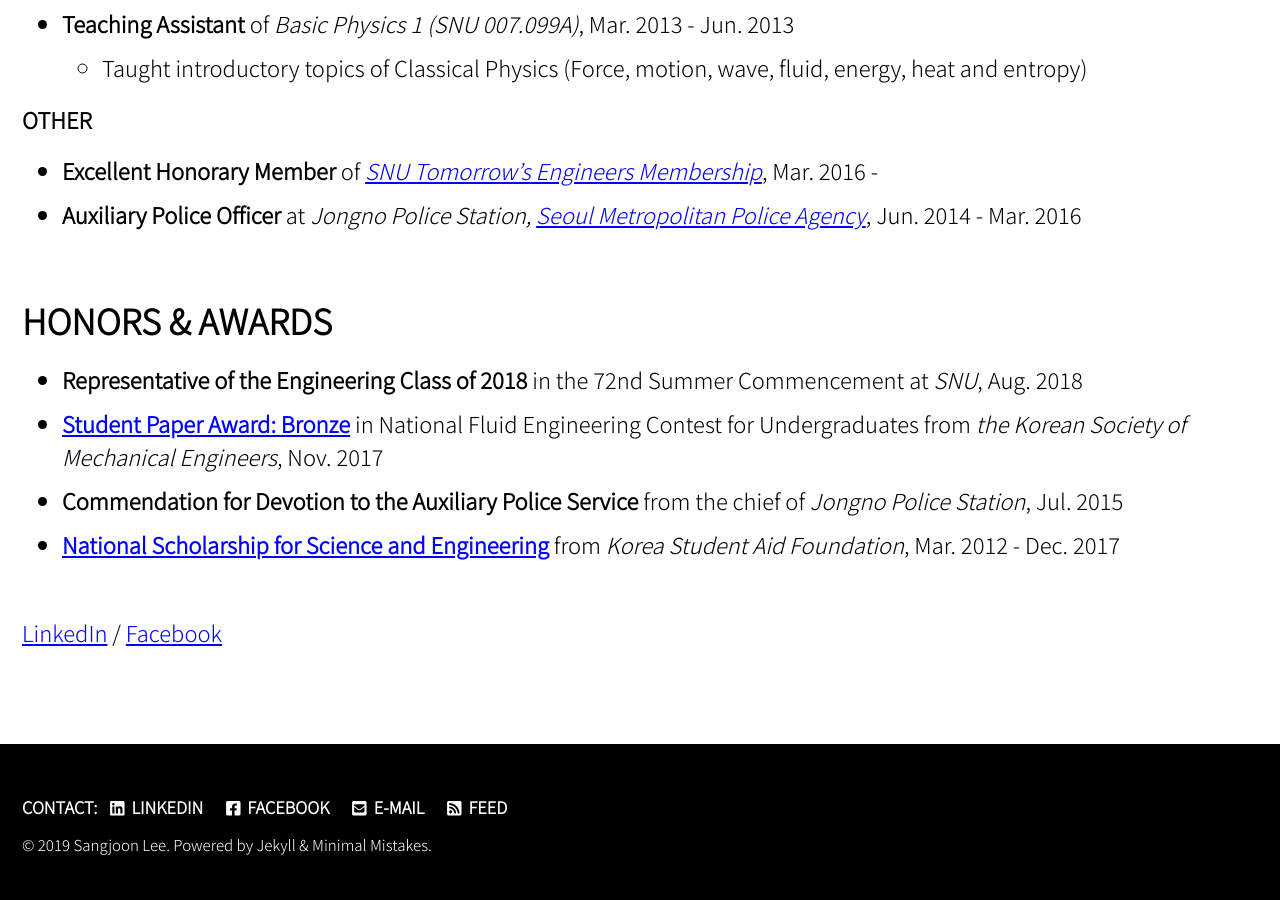
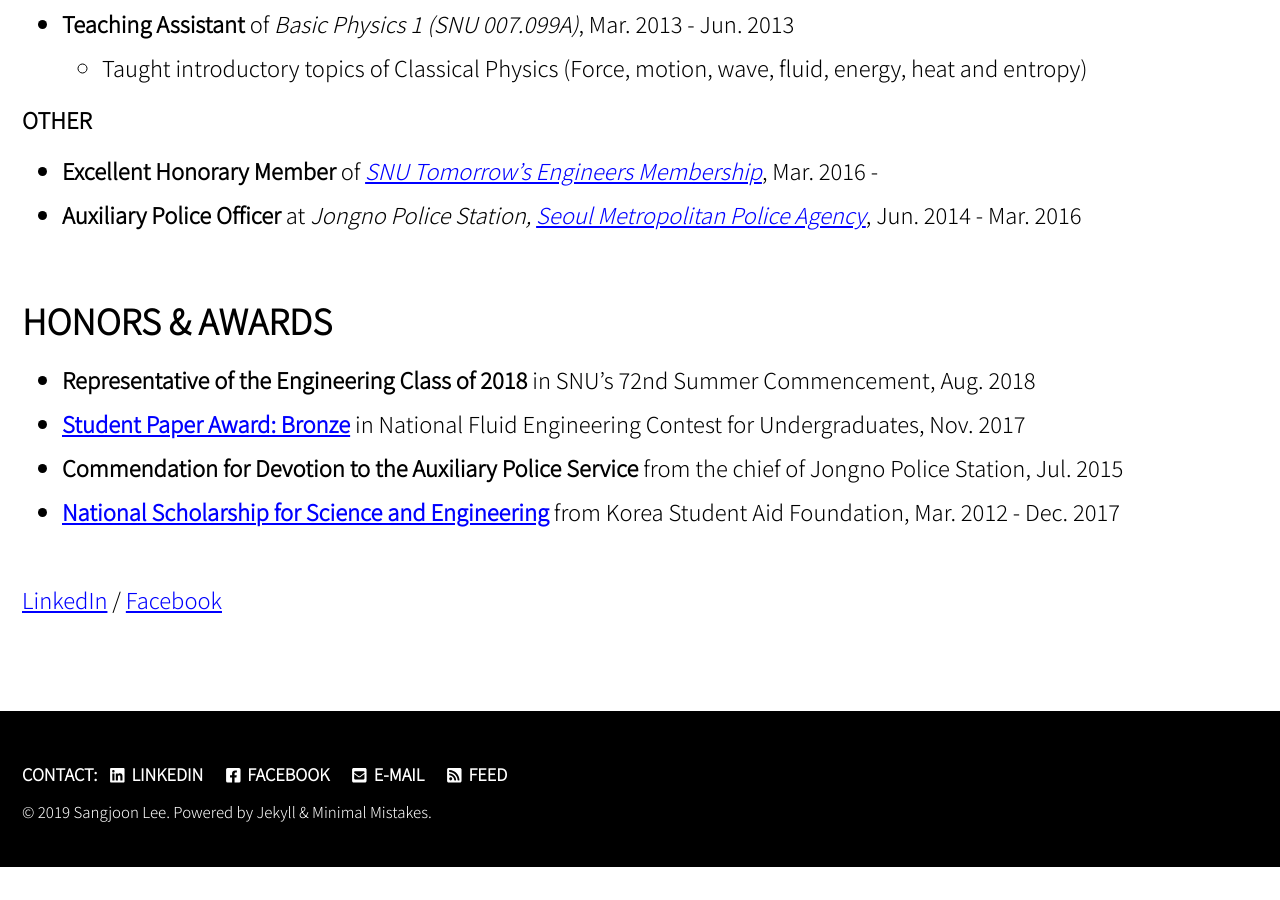
Before and after one commit to jun9303/jun9303.github.io, a Jekyll site: the page built from _pages/about.md, in a window 1280 px wide and 900 px high, scrolled down 2078 px. Built offline with Jekyll 4.4.1, drawn with Linux system fonts in a browser that asks for light colours; cached includes are drawn as plain includes; nearby versions of some CDN libraries; after the commit the page ends 2945 px from its top, so only the background shows below that.

Commit message:
Signed-off-by: SJ <jun9303@gmail.com>

```diff
--- a/_pages/about.md
+++ b/_pages/about.md
@@ -70,10 +70,10 @@ feature_row:
 
 # HONORS & AWARDS
 
-- **Representative of the Engineering Class of 2018** in the 72nd Summer Commencement at *SNU*, Aug. 2018
-- **[Student Paper Award: Bronze](http://www.dbpia.co.kr/journal/articleDetail?nodeId=NODE07287580&language=ko_KR#)** in National Fluid Engineering Contest for Undergraduates from *the Korean Society of Mechanical Engineers*, Nov. 2017
-- **Commendation for Devotion to the Auxiliary Police Service** from the chief of *Jongno Police Station*, Jul. 2015
-- **[National Scholarship for Science and Engineering](http://www.kosaf.go.kr/eng/jsp/aid/aid02_01_01.jsp?ttab1=0)** from *Korea Student Aid Foundation*, Mar. 2012 - Dec. 2017
+- **Representative of the Engineering Class of 2018** in SNU's 72nd Summer Commencement, Aug. 2018
+- **[Student Paper Award: Bronze](http://www.dbpia.co.kr/journal/articleDetail?nodeId=NODE07287580&language=ko_KR#)** in National Fluid Engineering Contest for Undergraduates, Nov. 2017
+- **Commendation for Devotion to the Auxiliary Police Service** from the chief of Jongno Police Station, Jul. 2015
+- **[National Scholarship for Science and Engineering](http://www.kosaf.go.kr/eng/jsp/aid/aid02_01_01.jsp?ttab1=0)** from Korea Student Aid Foundation, Mar. 2012 - Dec. 2017
 
 <br>
 [LinkedIn](https://www.linkedin.com/in/sangjoonlee93) / [Facebook](https://www.facebook.com/jun9303)
```
